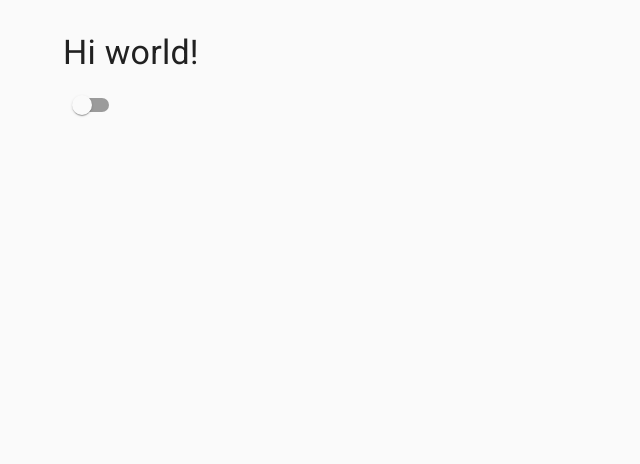
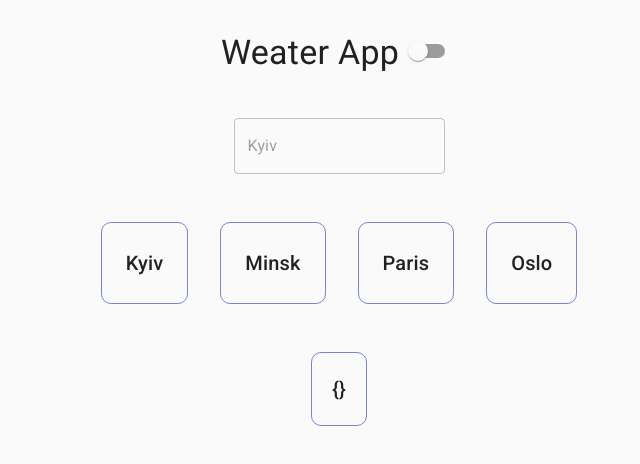
Before and after one commit to Vadim-Barabanov/weather-app, a React (Create React App) app: page / in a window 1280 px wide. Shown: the top 464 px of the page, without its empty margins (301-941 px from the left). Built offline with nearby package versions, Linux system fonts and the light colour scheme; no server answers.

Commit message:
Basic UI, API. City has been hardcoded

```diff
--- a/public/index.html
+++ b/public/index.html
@@ -25,7 +25,7 @@
       Learn how to configure a non-root public URL by running `npm run build`.
     -->
     <link rel="stylesheet" href="https://fonts.googleapis.com/css?family=Roboto:300,400,500,700&display=swap" />
-    <title>React App</title>
+    <title>Weather App</title>
   </head>
   <body>
     <noscript>You need to enable JavaScript to run this app.</noscript>
--- a/src/App.tsx
+++ b/src/App.tsx
@@ -6,6 +6,9 @@ import { createMuiTheme, ThemeProvider } from '@material-ui/core/styles';
 import { Switch } from '@material-ui/core';
 import CssBaseLine from '@material-ui/core/CssBaseline';
 import { light, dark } from './themes/default';
+import { InputBar } from './components/InputBar';
+import { WeatherCards } from './components/WeatherCards';
+import { CityCards } from './components/CityCards';
 
 const App = () => {
     const [theme, setTheme] = useState(true);
@@ -16,14 +19,21 @@ const App = () => {
         <ThemeProvider theme={appliedTheme}>
             <CssBaseLine />
             <Container maxWidth="sm">
-                <Box my={4}>
+                <Box
+                    my={4}
+                    style={{ display: 'flex', justifyContent: 'center' }}>
                     <Typography variant="h4" component="h1" gutterBottom>
-                        Hi world!
+                        Weater App
                     </Typography>
                     <Switch
                         checked={!theme}
                         onChange={() => setTheme(!theme)}
                     />
+                </Box>
+                <Box my={4}>
+                    <InputBar />
+                    <CityCards />
+                    <WeatherCards />
                 </Box>
             </Container>
         </ThemeProvider>
--- /dev/null
+++ b/src/api/api.ts
@@ -0,0 +1,14 @@
+import axios from 'axios';
+
+const API_KEY = '4a626d4e8e8d778563b07254fa68dbe0';
+
+const instance = axios.create({
+    baseURL: 'https://api.openweathermap.org/data/2.5/forecast',
+});
+
+export const weatherAPI = {
+    async getWeatherData(city: string) {
+        const res = await instance.get(`q=${city}&appid=${API_KEY}`);
+        return res;
+    },
+};
--- /dev/null
+++ b/src/components/CityCards.tsx
@@ -0,0 +1,56 @@
+import {
+    Box,
+    Container,
+    makeStyles,
+    Theme,
+    Typography,
+} from '@material-ui/core';
+import { FC } from 'react';
+
+const useStyles = makeStyles((theme: Theme) => ({
+    root: {
+        marginTop: '3rem',
+        display: 'flex',
+        justifyContent: 'center',
+    },
+    card: {
+        padding: '1.5rem',
+        margin: '0 1rem',
+        borderRadius: '10px',
+        border: `1px solid ${theme.palette.primary.light}`,
+        transition: '0.3s',
+        '&:hover': {
+            cursor: 'pointer',
+            backgroundColor: theme.palette.background.paper,
+        },
+    },
+}));
+
+export const CityCards = () => {
+    const classes = useStyles();
+    return (
+        <Container maxWidth="md" className={classes.root}>
+            <CityCard city="Kyiv" />
+            <CityCard city="Minsk" />
+            <CityCard city="Paris" />
+            <CityCard city="Oslo" />
+        </Container>
+    );
+};
+
+type CardPropsType = {
+    city: string;
+};
+
+const CityCard: FC<CardPropsType> = ({ city }) => {
+    const handleCardCilck = () => {
+        console.log('cardlick');
+    };
+
+    const classes = useStyles();
+    return (
+        <Box onClick={handleCardCilck} className={classes.card}>
+            <Typography variant="h6">{city}</Typography>
+        </Box>
+    );
+};
--- /dev/null
+++ b/src/components/InputBar.tsx
@@ -0,0 +1,38 @@
+import { Container, makeStyles, TextField } from '@material-ui/core';
+import { useState } from 'react';
+
+const useStyles = makeStyles(() => ({
+    root: {
+        display: 'flex',
+        justifyContent: 'center',
+    },
+}));
+
+export const InputBar = () => {
+    const [value, setValue] = useState('');
+    const classes = useStyles();
+
+    const submit = () => {
+        console.log(value);
+    };
+
+    const handleKeyPress = (e: any) => {
+        if (e!.key === 'Enter') {
+            submit();
+        }
+    };
+
+    return (
+        <Container className={classes.root} maxWidth="sm">
+            <TextField
+                name="city"
+                variant="outlined"
+                placeholder="Kyiv"
+                value={value}
+                onChange={(e) => setValue(e.target.value)}
+                onBlur={submit}
+                onKeyPress={handleKeyPress}
+            />
+        </Container>
+    );
+};
--- /dev/null
+++ b/src/components/WeatherCards.tsx
@@ -0,0 +1,55 @@
+import React, { FC, useEffect, useState } from 'react';
+import {
+    Box,
+    Container,
+    makeStyles,
+    Theme,
+    Typography,
+} from '@material-ui/core';
+import { weatherAPI } from '../api/api';
+
+const useStyles = makeStyles((theme: Theme) => ({
+    root: {
+        marginTop: '3rem',
+        display: 'flex',
+        justifyContent: 'center',
+    },
+    card: {
+        padding: '20px',
+        margin: '0 1rem',
+        borderRadius: '10px',
+        border: `1px solid ${theme.palette.primary.light}`,
+    },
+}));
+
+export const WeatherCards = () => {
+    const [wData, setWData] = useState({});
+
+    useEffect(() => {
+        setWData(weatherAPI.getWeatherData('Minsk'));
+    }, []);
+
+    const classes = useStyles();
+    return (
+        <Container maxWidth="lg" className={classes.root}>
+            <WeatherCard data={wData} />
+        </Container>
+    );
+};
+
+type CardPropsType = {
+    data: any;
+};
+
+const WeatherCard: FC<CardPropsType> = ({ data }) => {
+    const handleCardCilck = () => {
+        console.log('weathercardlick');
+    };
+
+    const classes = useStyles();
+    return (
+        <Box onClick={handleCardCilck} className={classes.card}>
+            <Typography variant="h6">{JSON.stringify(data)}</Typography>
+        </Box>
+    );
+};
--- a/src/index.tsx
+++ b/src/index.tsx
@@ -1,7 +1,6 @@
 import React from 'react';
 import ReactDOM from 'react-dom';
 import App from './App';
-import reportWebVitals from './reportWebVitals';
 
 ReactDOM.render(
     <React.StrictMode>
@@ -9,8 +8,3 @@ ReactDOM.render(
     </React.StrictMode>,
     document.getElementById('root')
 );
-
-// If you want to start measuring performance in your app, pass a function
-// to log results (for example: reportWebVitals(console.log))
-// or send to an analytics endpoint. Learn more: https://bit.ly/CRA-vitals
-reportWebVitals(console.log);
--- a/src/themes/default.ts
+++ b/src/themes/default.ts
@@ -1,12 +1,18 @@
 type ThemeType = {
     palette: {
         type: 'light' | 'dark' | undefined;
+        background?: {
+            paper: string;
+        };
     };
 };
 
 export const light: ThemeType = {
     palette: {
         type: 'light',
+        background: {
+            paper: '#ddd',
+        },
     },
 };
 
```
